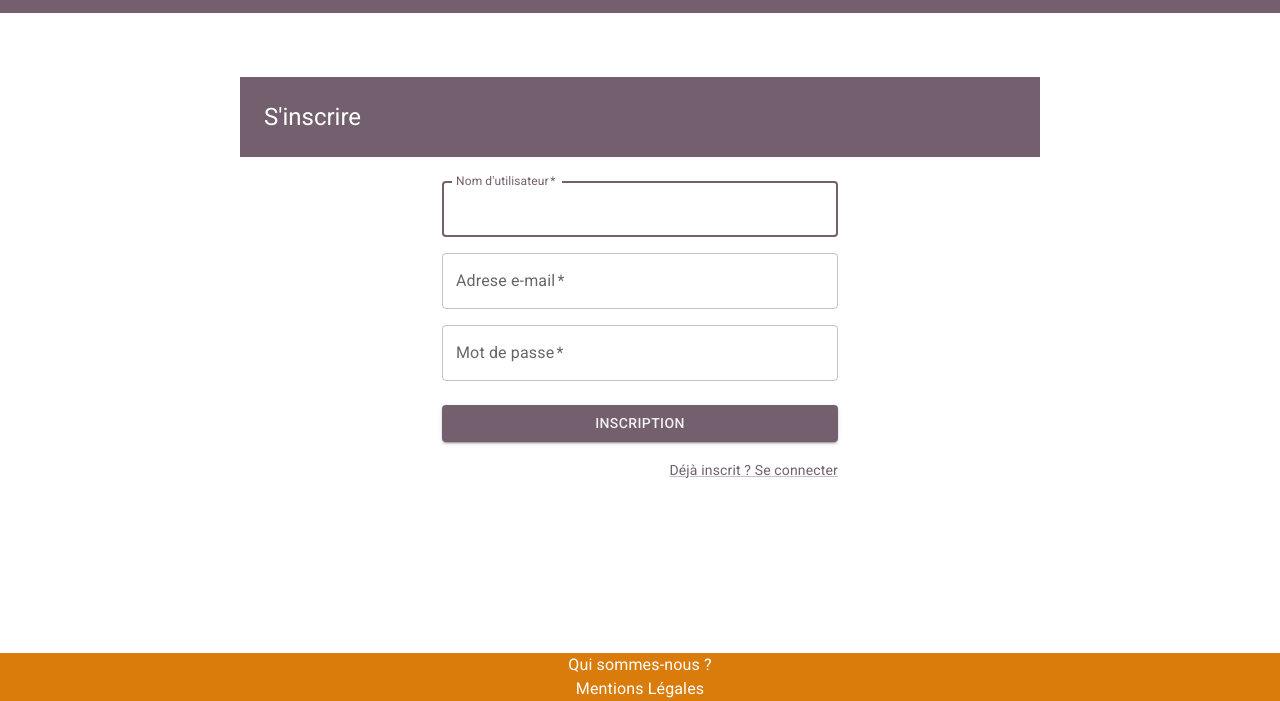
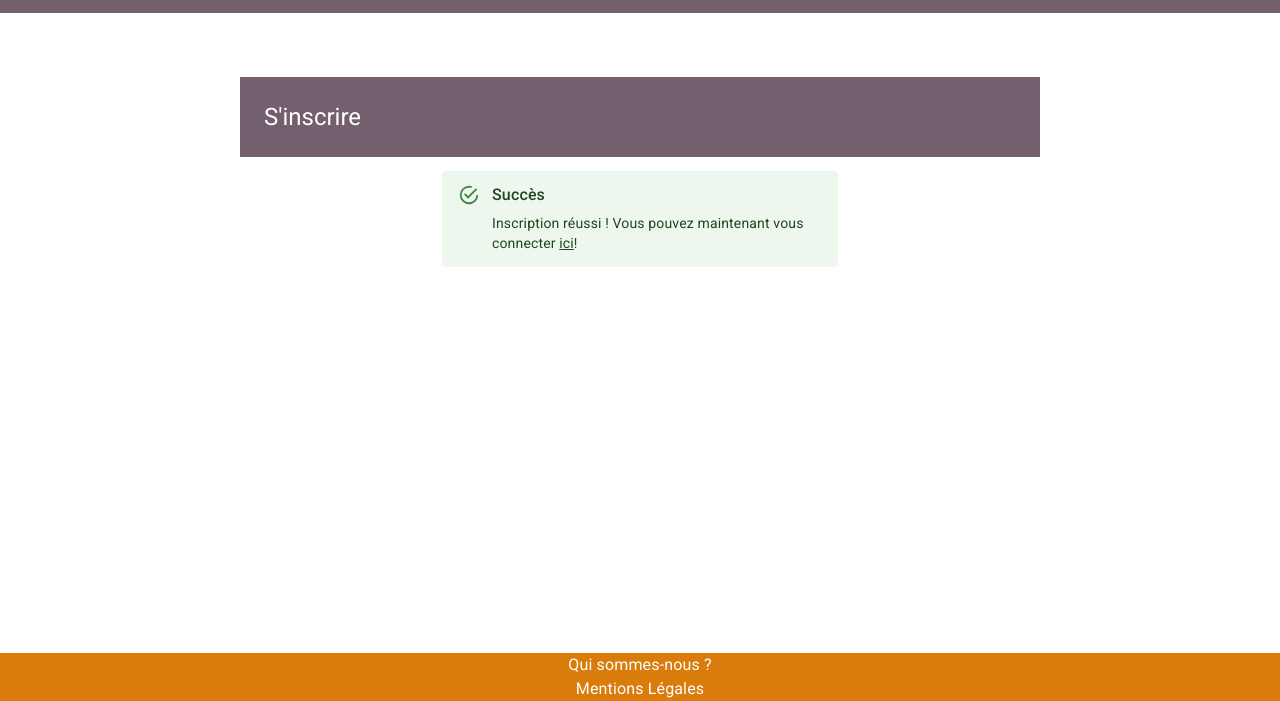
Before and after one commit to VirginieT/Boule_de_poils_front, a React app: page /signin in a window 1280 px wide. Shown: the part 99-800 px from the top of the page. Built offline with nearby package versions, Linux system fonts and the light colour scheme.

Commit message:
feat(Subscribeform component): display message to go to login

```diff
--- a/src/components/SubscribeForm/index.js
+++ b/src/components/SubscribeForm/index.js
@@ -172,7 +172,7 @@ export default function SubscribeForm() {
 
               <Grid container justifyContent="flex-end">
                 <Grid item>
-                  <Link href="/login" variant="body2">
+                  <Link href="login" variant="body2">
                     Déjà inscrit ? Se connecter
                   </Link>
                 </Grid>
@@ -184,6 +184,7 @@ export default function SubscribeForm() {
             <Alert className="registration__message--succes" severity="success">
               <AlertTitle>Succès</AlertTitle>
               Inscription réussi !
+              Vous pouvez maintenant vous connecter <a className="registration__redirection--login" href="login"> ici</a>!
             </Alert>
           )}
       </Box>
--- a/src/components/SubscribeForm/subscribeForm.scss
+++ b/src/components/SubscribeForm/subscribeForm.scss
@@ -28,3 +28,7 @@
 .registration__message--failed{
   margin-top: 1em;
 }
+
+.registration__redirection--login{
+  text-decoration: underline;
+}
--- a/src/reducers/registration.js
+++ b/src/reducers/registration.js
@@ -12,7 +12,7 @@ const initialState = {
   email: '',
   password: '',
   username: '',
-  registrationSucces: null,
+  registrationSucces: true,
   errors: [],
   passwordCheck: null,
 };
```
